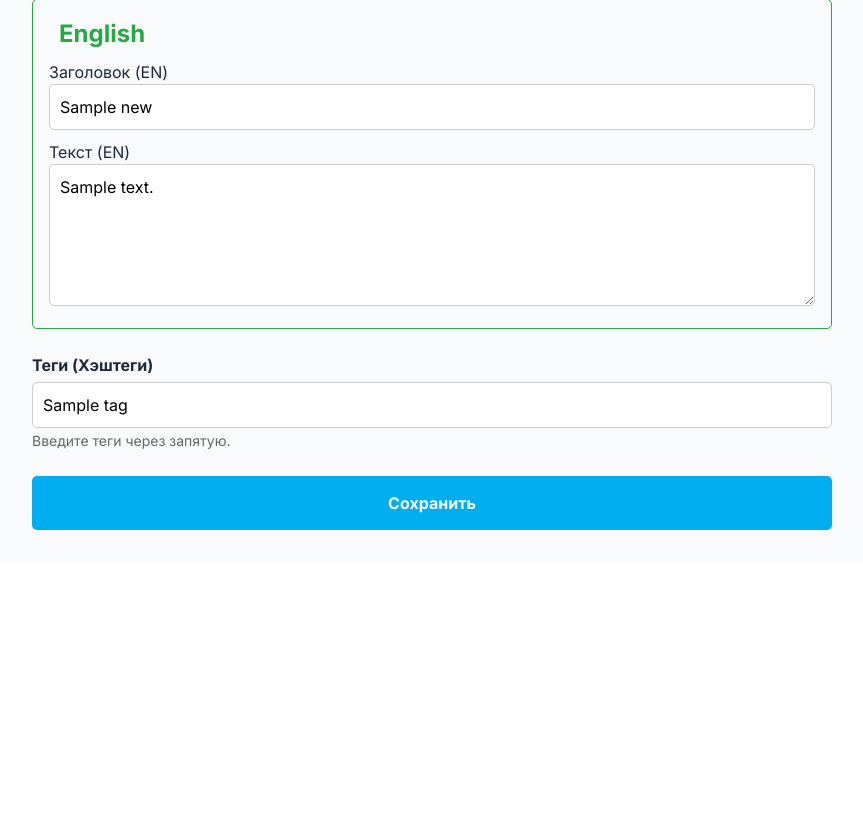
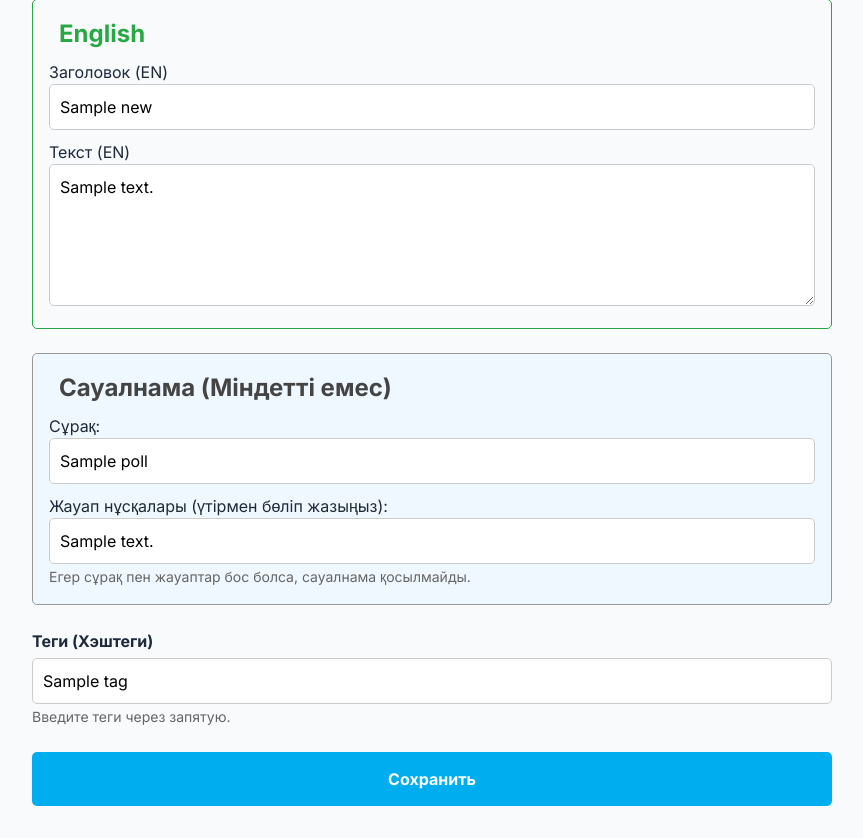
Before and after one commit to abay209/news-portal-kz, a Flask app: page /admin/news/edit/1 in a window 1280 px wide. Shown: the part 1145-1983 px from the top of the page, without its empty margins (272-1135 px from the left). Before the commit the page ends 1675 px from the top, so only its background shows below. Run offline with Flask 3, Linux system fonts and the light colour scheme; a user stored in the database is signed in; tables that the repository leaves empty hold one stand-in row (values such as "Sample post"); grey boxes marked "Sample" are stand-in pictures.

Commit message:
Implement Polls feature

```diff
--- a/app/admin.py
+++ b/app/admin.py
@@ -184,6 +184,18 @@ def news_add():
                     db.session.add(tag)
                 new_news.tags.append(tag)
 
+        # Handle Poll
+        from app.models import Poll, PollOption
+        poll_question = request.form.get('poll_question', '').strip()
+        poll_options_input = request.form.get('poll_options', '')
+        if poll_question and poll_options_input:
+            poll = Poll(question=poll_question, news=new_news)
+            db.session.add(poll)
+            opts = [o.strip() for o in poll_options_input.split(',') if o.strip()]
+            for opt_text in opts:
+                opt = PollOption(text=opt_text, poll=poll)
+                db.session.add(opt)
+
         db.session.add(new_news)
         db.session.commit()
         flash('Новость добавлена и переведена')
@@ -234,6 +246,30 @@ def news_edit(news_id):
                     tag = Tag(name=t_name)
                     db.session.add(tag)
                 news_item.tags.append(tag)
+
+        # Handle Poll
+        from app.models import Poll, PollOption
+        poll_question = request.form.get('poll_question', '').strip()
+        poll_options_input = request.form.get('poll_options', '')
+
+        # If question exists, update or create
+        if poll_question and poll_options_input:
+            if not news_item.poll:
+                news_item.poll = Poll(question=poll_question)
+            else:
+                news_item.poll.question = poll_question
+                # Clear old options to replace
+                for old_opt in news_item.poll.options.all():
+                    db.session.delete(old_opt)
+
+            opts = [o.strip() for o in poll_options_input.split(',') if o.strip()]
+            for opt_text in opts:
+                opt = PollOption(text=opt_text, poll=news_item.poll)
+                db.session.add(opt)
+        else:
+            # If empty but poll existed, remove it
+            if news_item.poll:
+                db.session.delete(news_item.poll)
 
         db.session.commit()
         flash('Новость обновлена')
--- a/app/templates/admin/news_form.html
+++ b/app/templates/admin/news_form.html
@@ -100,6 +100,19 @@
     </fieldset>
     {% endif %}
 
+    <fieldset style="border: 1px solid #999; padding: 1rem; border-radius: 5px; background-color: #f0f8ff;">
+        <legend style="color: #444; font-weight: bold; padding: 0 10px;">Сауалнама (Міндетті емес)</legend>
+        <div style="margin-bottom: 10px;">
+            <label>Сұрақ:</label>
+            <input type="text" name="poll_question" value="{% if news and news.poll %}{{ news.poll.question }}{% endif %}" placeholder="Мысалы: Бұл жаңалық туралы не ойлайсыз?" style="width: 100%; padding: 10px; border: 1px solid #ccc; border-radius: 5px;">
+        </div>
+        <div>
+            <label>Жауап нұсқалары (үтірмен бөліп жазыңыз):</label>
+            <input type="text" name="poll_options" value="{% if news and news.poll %}{{ news.poll.options.all()|map(attribute='text')|join(', ') }}{% endif %}" placeholder="Иә, Жоқ, Бәрібір" style="width: 100%; padding: 10px; border: 1px solid #ccc; border-radius: 5px;">
+            <small style="color: #666;">Егер сұрақ пен жауаптар бос болса, сауалнама қосылмайды.</small>
+        </div>
+    </fieldset>
+
     <div>
         <label style="font-weight: bold; display: block; margin-bottom: 5px;">Теги (Хэштеги)</label>
         <input type="text" name="tags" value="{% if news %}{{ news.tags|map(attribute='name')|join(', ') }}{% endif %}" placeholder="Спорт, Политика, Алматы (через запятую)" style="width: 100%; padding: 10px; border: 1px solid #ccc; border-radius: 5px;">
```
Also changed, not shown: app/models.py (+23 -0 lines), app/routes.py (+48 -1 lines), app/templates/news.html (+30 -0 lines).
